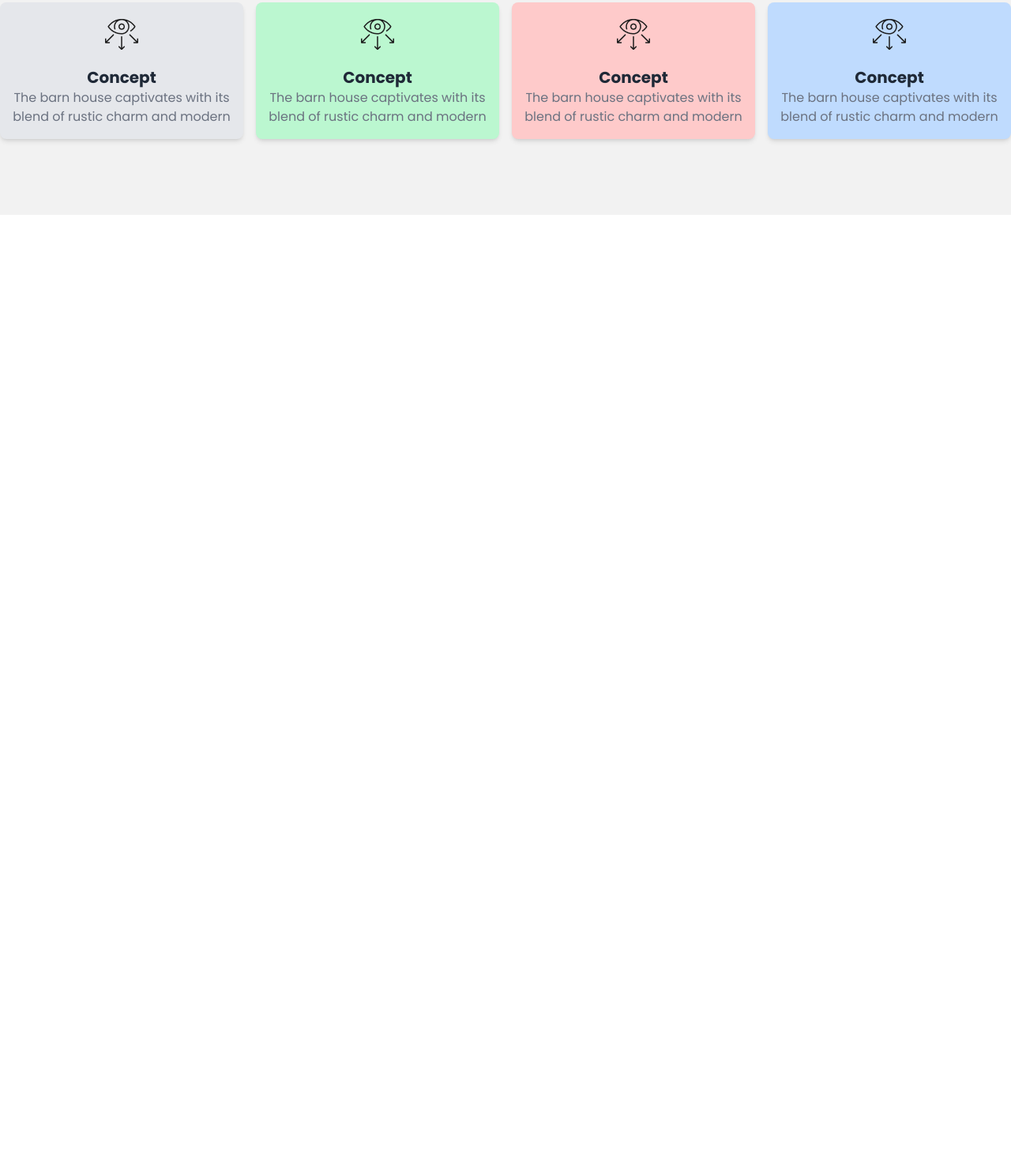
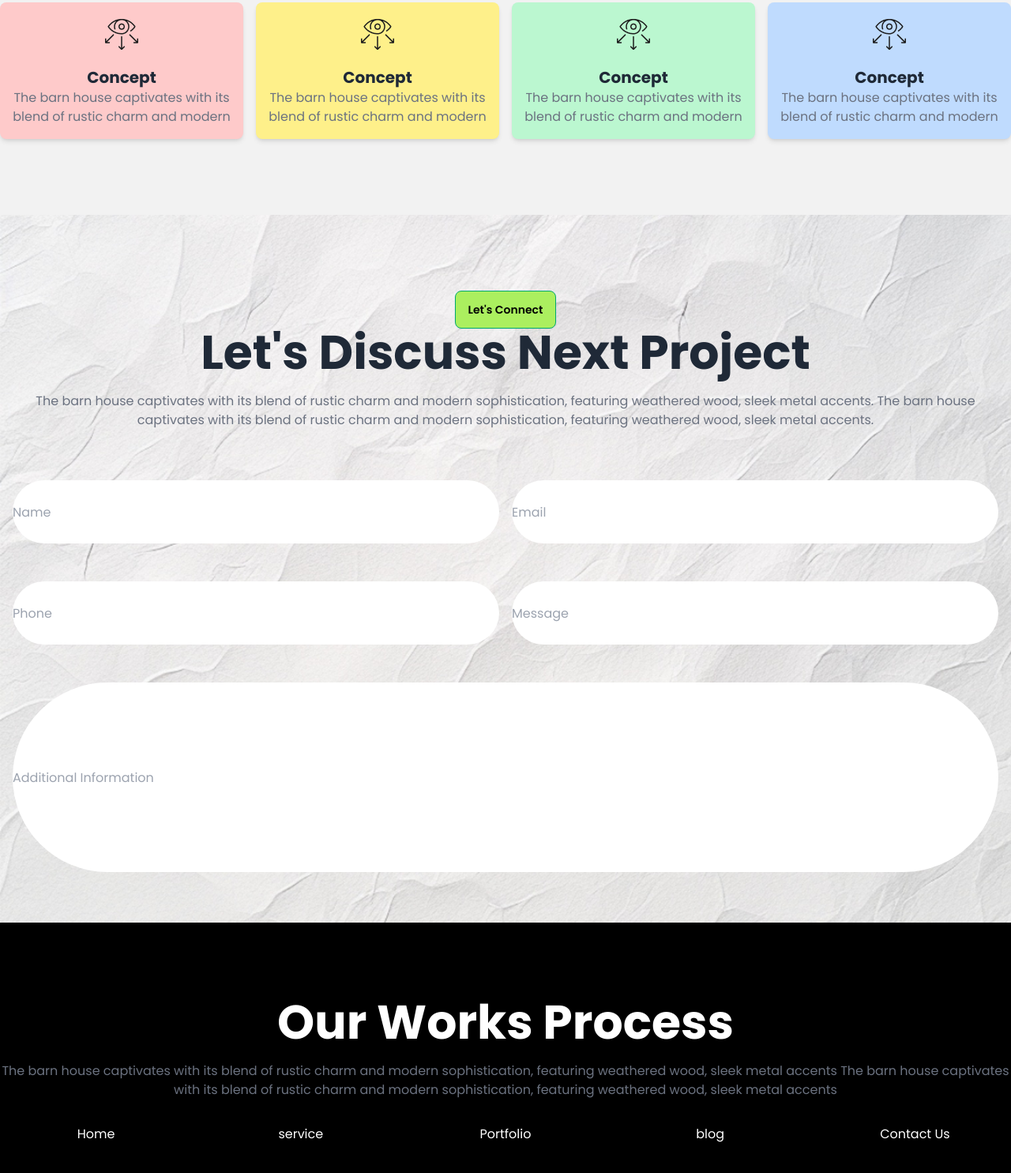
Before and after one commit to fahimahmed22/Assignment-3, a plain HTML site: page index.html in a window 1280 px wide. Shown: the part 1921-3406 px from the top of the page at 79% size. Before the commit the page ends 2193 px from the top, so only its background shows below. Drawn offline with nearby package versions, Linux system fonts and the light colour scheme.

Commit message:
3rd commit

```diff
--- a/index.html
+++ b/index.html
@@ -23,6 +23,16 @@
     .font-popins{
         font-family: "Poppins", sans-serif
     }
+
+    .background-section {
+    background-image: url(images/bg.jpg);
+    background-size: cover;
+    background-position: center;
+    background-repeat: no-repeat;
+    padding: 2rem 1rem; /* Add padding to ensure space around the content */
+    height: auto; /* Let the section height adjust based on content */
+}
+
    </style>
    <script>
     tailwind.config = {
@@ -219,9 +229,21 @@ accents, and large windows that flood the space with natural light.
             featuring weathered wood, sleek metal accents</p>
          </div>
          <!-- grid card -->
-          <div class="grid grid-cols-4 gap-4 text-center">
+          <div class="grid grid-cols-1 md:grid-cols-4 gap-4 text-center">
             <!-- card -->
-             <div class="rounded-lg shadow-md bg-gray-200 overflow-hidden">
+             <div class="rounded-lg shadow-md bg-red-200 overflow-hidden">
+              <img class="mx-auto pt-4" src="images/vision.png" alt="">
+
+              <div class="p-4">
+                <h2 class="font-bold text-xl">Concept</h2>
+                <p class="text-gray-500">The barn house captivates
+                  with its blend of rustic charm
+                  and modern</p>
+              </div>
+
+             </div>
+
+             <div class="rounded-lg shadow-md bg-yellow-200 overflow-hidden">
               <img class="mx-auto pt-4" src="images/vision.png" alt="">
 
               <div class="p-4">
@@ -234,18 +256,6 @@ accents, and large windows that flood the space with natural light.
              </div>
 
              <div class="rounded-lg shadow-md bg-green-200 overflow-hidden">
-              <img class="mx-auto pt-4" src="images/vision.png" alt="">
-
-              <div class="p-4">
-                <h2 class="font-bold text-xl">Concept</h2>
-                <p class="text-gray-500">The barn house captivates
-                  with its blend of rustic charm
-                  and modern</p>
-              </div>
-
-             </div>
-
-             <div class="rounded-lg shadow-md bg-red-200 overflow-hidden">
               <img class="mx-auto pt-4" src="images/vision.png" alt="">
 
               <div class="p-4">
@@ -276,11 +286,85 @@ accents, and large windows that flood the space with natural light.
 
 
 
+
+<section class="background-section py-8 lg:py-16 px-4">
+  <div class="container mx-auto">
+      <div class="text-center">
+          <button class="btn btn-success bg-color-primary mt-8">Let's Connect</button>
+      </div>
+      <div class="text-center mb-8">
+          <h1 class="text-3xl md:text-6xl font-bold mb-5">Let's Discuss Next Project</h1>
+          <p class="text-gray-500">
+              The barn house captivates with its blend of rustic charm and modern sophistication,
+              featuring weathered wood, sleek metal accents. The barn house captivates with its blend
+              of rustic charm and modern sophistication, featuring weathered wood, sleek metal accents.
+          </p>
+      </div>
+
+      <div class="grid grid-cols-1 md:grid-cols-2 gap-4 text-center">
+          <div class="mt-8">
+              <input class="rounded-full w-full h-16 md:h-20" type="text" placeholder="Name">
+          </div>
+          <div class="mt-8">
+              <input class="rounded-full w-full h-16 md:h-20" type="text" placeholder="Email">
+          </div>
+          <div class="mt-8">
+              <input class="rounded-full w-full h-16 md:h-20" type="text" placeholder="Phone">
+          </div>
+          <div class="mt-8">
+              <input class="rounded-full w-full h-16 md:h-20" type="text" placeholder="Message">
+          </div>
+
+          <!-- New input field that spans 2 columns on large screens -->
+          <div class="mt-8 md:col-span-2">
+              <input class="rounded-full w-full h-48 md:h-60" type="text" placeholder="Additional Information">
+          </div>
+      </div>
+  </div>
+</section>
+
+
+
+
+
+
+
+
     </main>
 
     <!-- footer section -->
 
-     <footer>
+     <footer class="py-8 lg:py-24  bg-black text-white">
+
+      <div class="container mx-auto">
+      <div class="text-center mb-8 ">
+        <h1 class="text-3xl md:text-6xl font-bold mb-5  "> Our Works Process</h1>
+        <p class="text-gray-500  ">The barn house captivates with its blend of rustic charm and modern sophistication,
+          featuring weathered wood, sleek metal accents
+          The barn house captivates with its blend of rustic charm and modern sophistication,
+          featuring weathered wood, sleek metal accents</p>
+       </div>
+       <div class=" mb-8 grid grid-cols-1 md:grid-cols-5 gap-4 text-center">
+        <div>
+          <a>Home</a>
+        </div>
+        <div>
+          <a>service</a>
+        </div>
+        <div>
+          <a>Portfolio</a>
+        </div>
+        <div>
+          <a>blog</a>
+        </div>
+        <div>
+          <a>Contact Us</a>
+        </div>
+
+
+       </div>
+      </div>
+
 
      </footer>
 </body>
```
